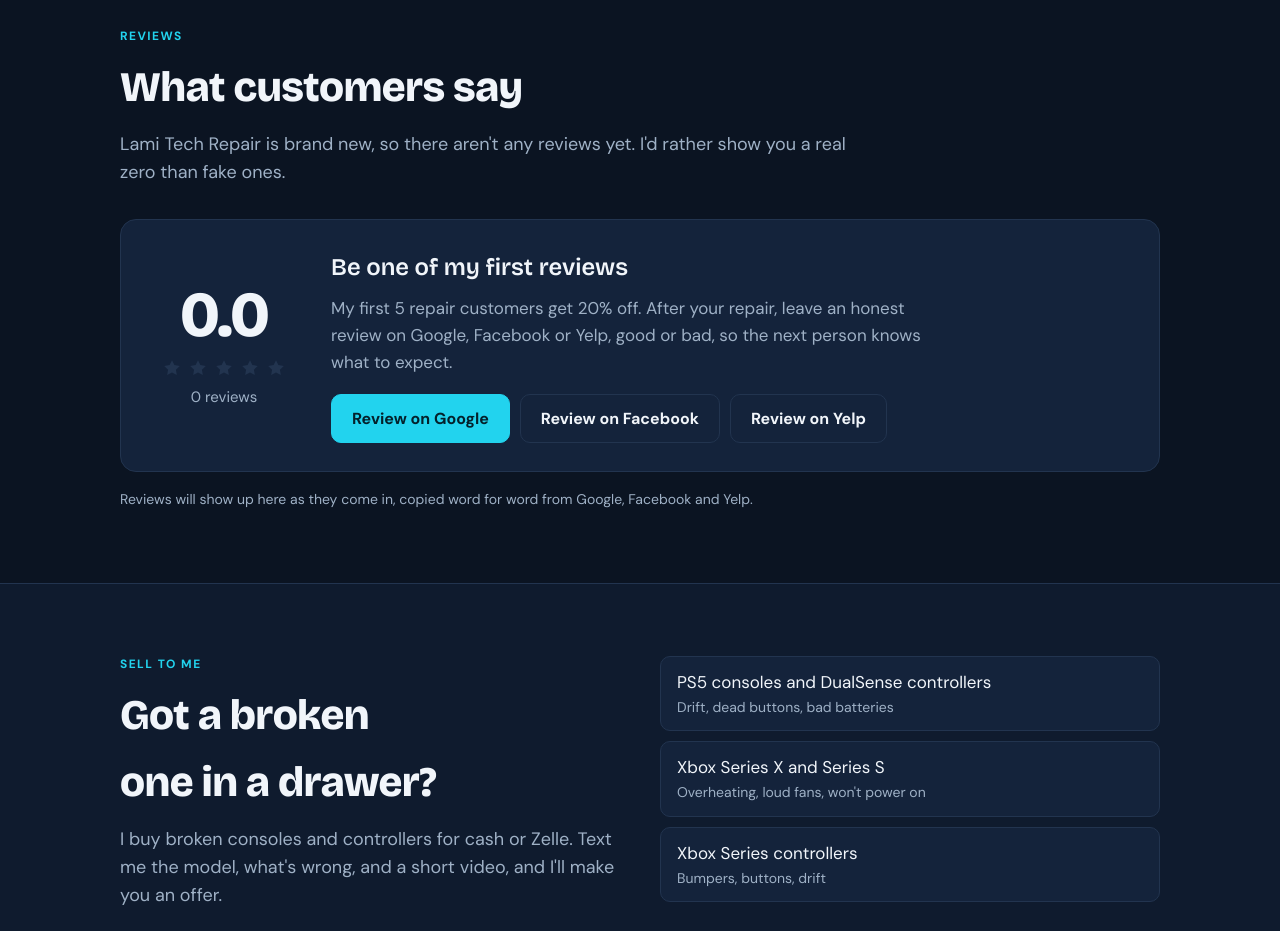
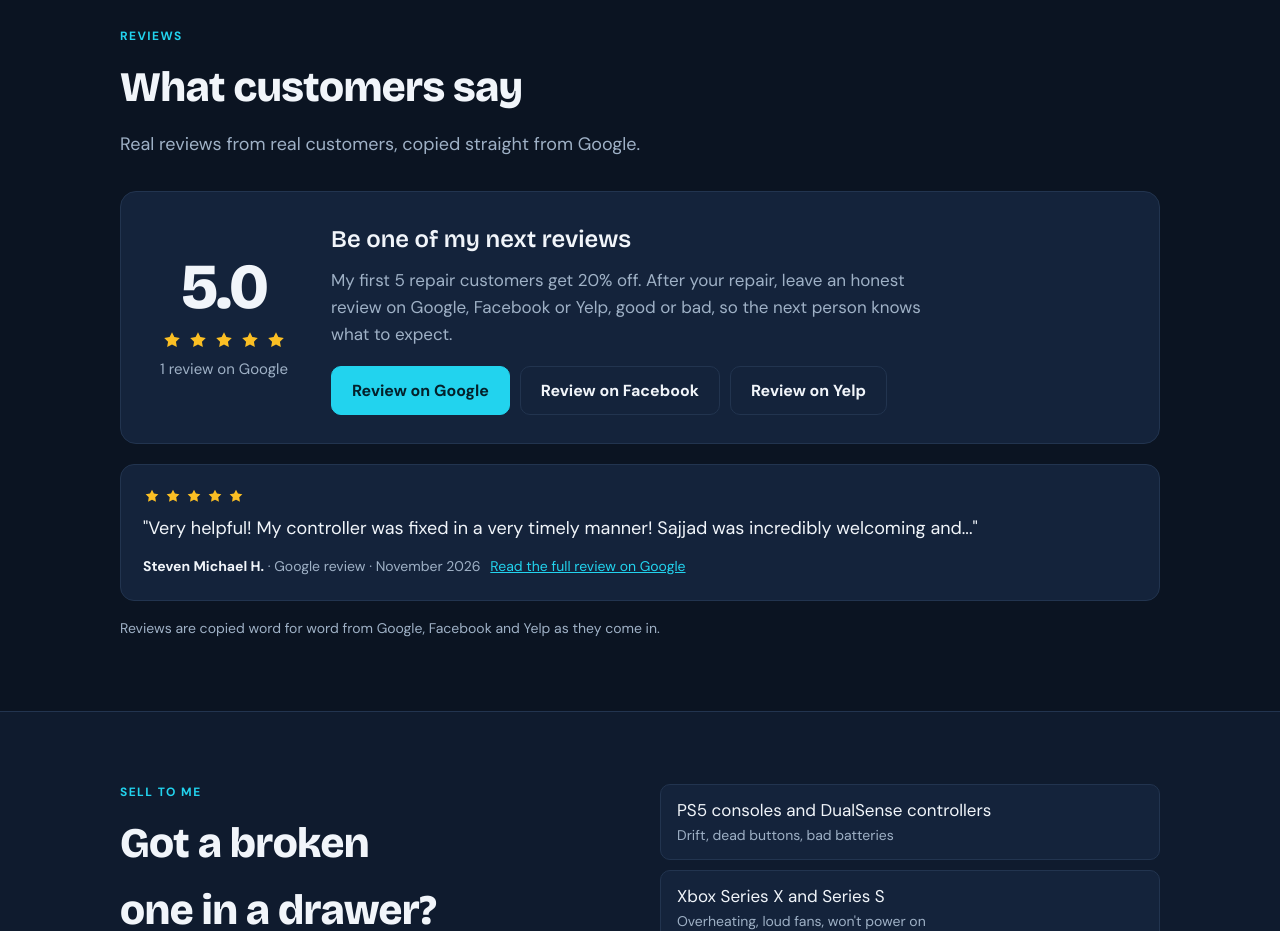
Before and after one commit to thehawk477/lamitech-site, a plain HTML site: page index.html in a window 1280 px wide. Shown: the part 2160-3091 px from the top of the page. Drawn offline with nearby package versions, Linux system fonts and the light colour scheme.

Commit message:
Show first Google review on the site
Co-Authored-By: Claude Opus 5.5 <noreply@anthropic.com>
Claude-Session: https://claude.ai/code/session_0119i9ekaeJNANY4NUm4UQNW

```diff
--- a/index.html
+++ b/index.html
@@ -117,6 +117,15 @@ nav a:hover{color:var(--fg);background:var(--panel)}
 .score{text-align:center;min-width:150px}
 .score .num{font:800 64px/1 var(--display);letter-spacing:-2px}
 .score .stars{display:flex;justify-content:center;gap:4px;margin:10px 0 6px;color:var(--line)}
+.score .stars.on{color:#fbbf24}
+.quotes{display:grid;gap:16px;margin-top:20px}
+.quote{background:var(--panel);border:1px solid var(--line);border-radius:14px;padding:22px;margin:0}
+.quote .qstars{display:flex;gap:3px;color:#fbbf24;margin-bottom:10px}
+.quote .qstars svg{width:18px;height:18px}
+.quote blockquote{margin:0 0 12px;font-size:18px;line-height:1.55}
+.quote figcaption{color:var(--muted);font-size:14px}
+.quote figcaption b{color:var(--fg);font-weight:700}
+.quote figcaption a{margin-left:6px}
 .score .stars svg{width:22px;height:22px}
 .score .count{color:var(--muted);font-size:15px}
 .rev-copy h3{font-size:24px;font-weight:600;margin-bottom:8px}
@@ -356,15 +365,15 @@ footer .wrap{padding-block:28px 32px;color:var(--muted);font-size:13px;display:f
     <div class="wrap">
       <p class="eyebrow">Reviews</p>
       <h2>What customers say</h2>
-      <p class="lede">Lami Tech Repair is brand new, so there aren't any reviews yet. I'd rather show you a real zero than fake ones.</p>
+      <p class="lede">Real reviews from real customers, copied straight from Google.</p>
       <div class="rev-top">
-        <div class="score" aria-label="0 out of 5 stars from 0 reviews">
-          <div class="num">0.0</div>
-          <div class="stars" aria-hidden="true"><svg><use href="#i-star"/></svg><svg><use href="#i-star"/></svg><svg><use href="#i-star"/></svg><svg><use href="#i-star"/></svg><svg><use href="#i-star"/></svg></div>
-          <div class="count">0 reviews</div>
+        <div class="score" aria-label="5 out of 5 stars from 1 Google review">
+          <div class="num">5.0</div>
+          <div class="stars on" aria-hidden="true"><svg><use href="#i-star"/></svg><svg><use href="#i-star"/></svg><svg><use href="#i-star"/></svg><svg><use href="#i-star"/></svg><svg><use href="#i-star"/></svg></div>
+          <div class="count">1 review on Google</div>
         </div>
         <div class="rev-copy">
-          <h3>Be one of my first reviews</h3>
+          <h3>Be one of my next reviews</h3>
           <p>My first 5 repair customers get 20% off. After your repair, leave an honest review on Google, Facebook or Yelp, good or bad, so the next person knows what to expect.</p>
           <div class="rev-links">
             <a class="btn primary" href="https://g.page/r/Ce7PV6UOvdixEBM/review" target="_blank" rel="noopener">Review on Google</a>
@@ -373,7 +382,14 @@ footer .wrap{padding-block:28px 32px;color:var(--muted);font-size:13px;display:f
           </div>
         </div>
       </div>
-      <p class="rev-note">Reviews will show up here as they come in, copied word for word from Google, Facebook and Yelp.</p>
+      <div class="quotes">
+        <figure class="quote">
+          <div class="qstars" aria-label="5 stars"><svg aria-hidden="true"><use href="#i-star"/></svg><svg aria-hidden="true"><use href="#i-star"/></svg><svg aria-hidden="true"><use href="#i-star"/></svg><svg aria-hidden="true"><use href="#i-star"/></svg><svg aria-hidden="true"><use href="#i-star"/></svg></div>
+          <blockquote>"Very helpful! My controller was fixed in a very timely manner! Sajjad was incredibly welcoming and..."</blockquote>
+          <figcaption><b>Steven Michael H.</b> &middot; Google review &middot; November 2026 <a href="https://www.google.com/search?q=Lami+Tech+Repair+Peabody+MA+reviews" target="_blank" rel="noopener">Read the full review on Google</a></figcaption>
+        </figure>
+      </div>
+      <p class="rev-note">Reviews are copied word for word from Google, Facebook and Yelp as they come in.</p>
     </div>
   </section>
 
```
